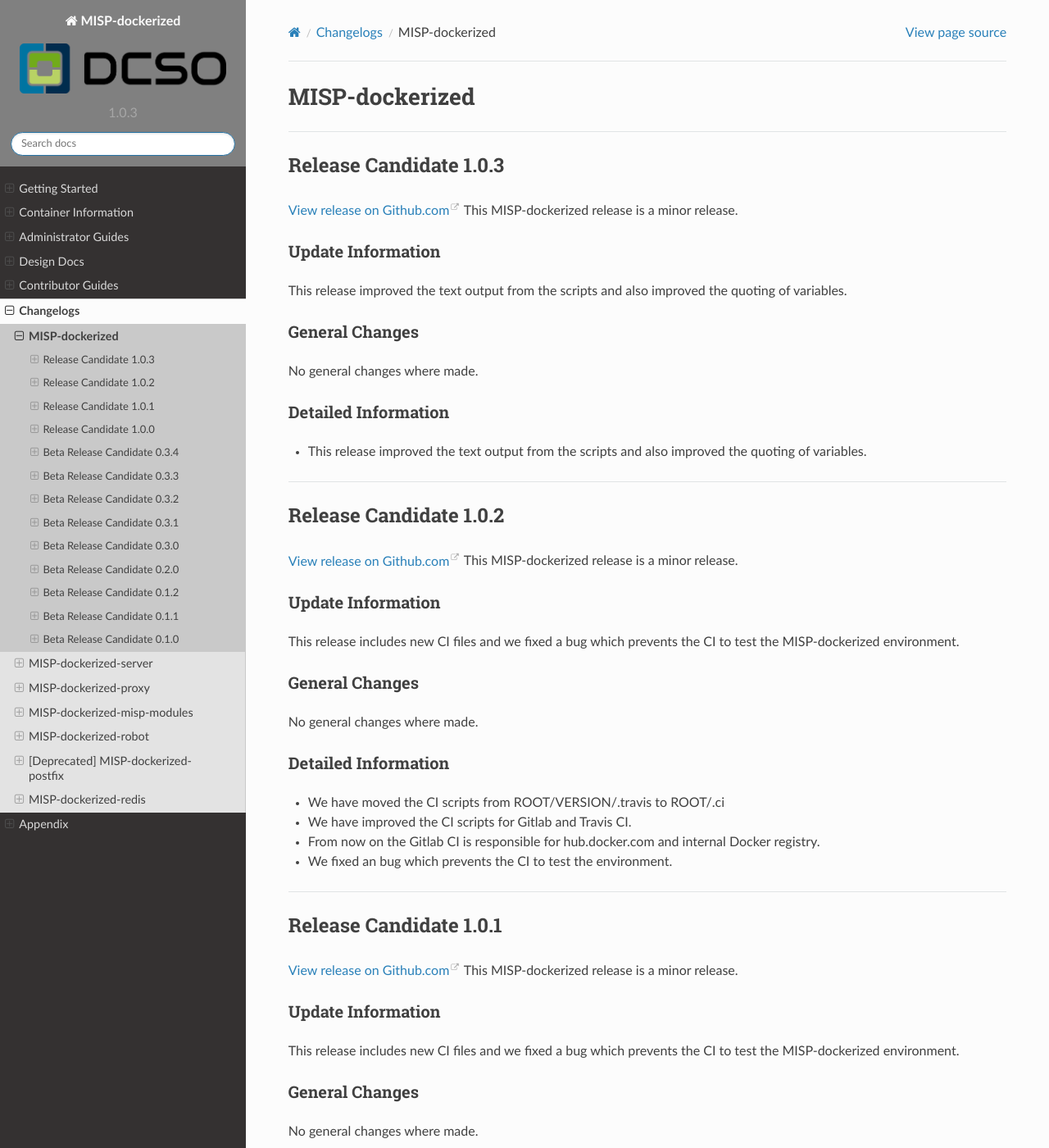
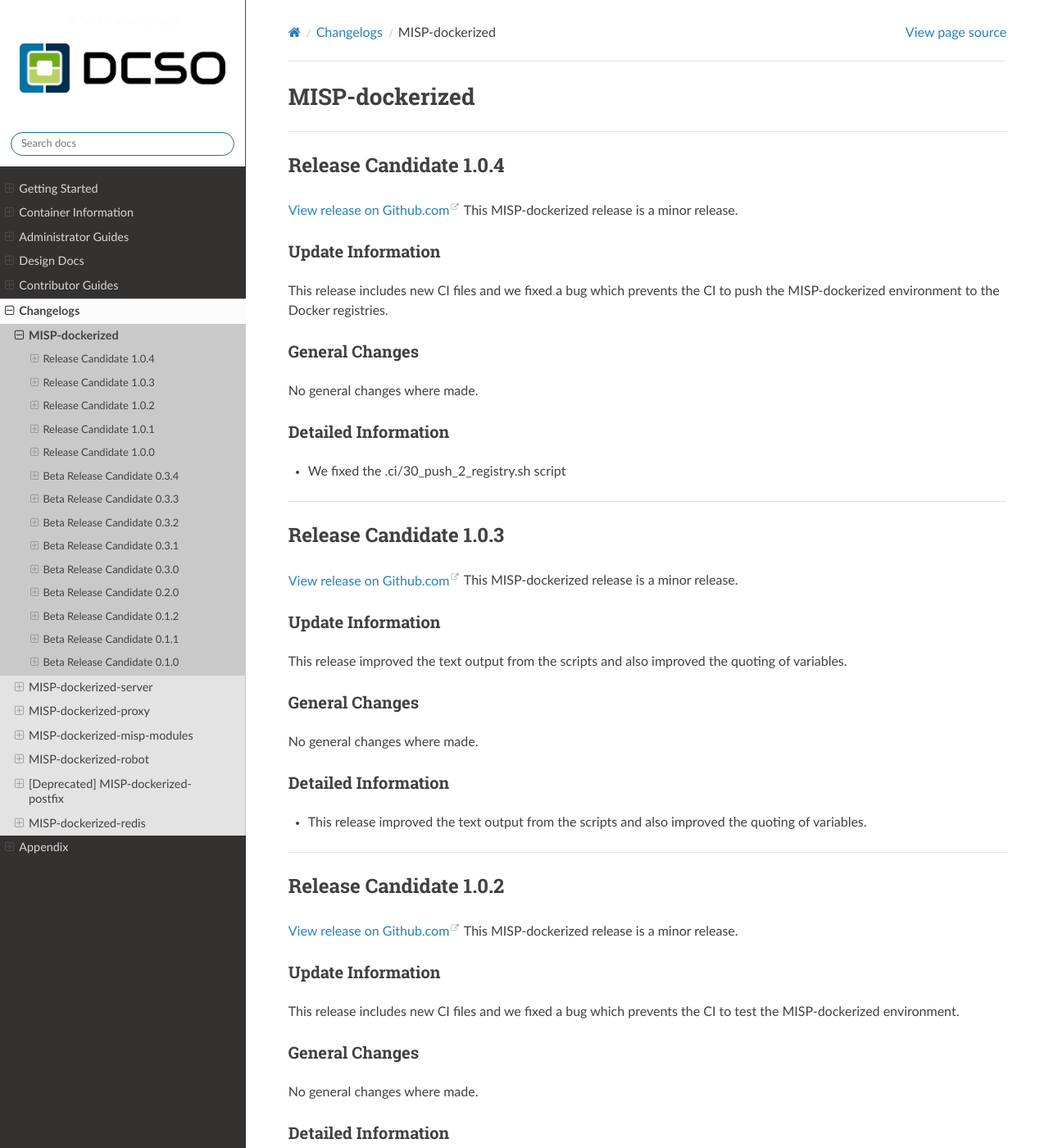
Before and after one commit to DCSO/MISP-dockerized-docs, a Sphinx documentation site: the page built from docs/changelogs/MISP-dockerized.md, in a window 1280 px wide and 1400 px high. Shown: the whole window at 82% size. Built offline with Sphinx 7.4.7 and the Read the Docs theme 2.0.0, drawn with Linux system fonts in a browser that asks for light colours; pages that are not in the unit, such as notebooks, are missing from menus.

Commit message:
Updated content and style (#7)
- We changed the content background color to white
- We  changed the sidebar top to white and added an border in the same color as the navigation area.
- We changed the relase version number to 1.0.3 and added the newest changelogs

```diff
--- a/docs/_static/style.css
+++ b/docs/_static/style.css
@@ -1,13 +1,18 @@
 /* Max Page width */
 .wy-nav-content {
     max-width: 1200px !important;
-
+    background: white;
 }
 
 /* Sidebar header (and topbar for mobile) */
 .wy-side-nav-search, .wy-nav-top {
-    background: #808080;
+    background: white;
+    border-right: 1px #4e4a4a solid;
   }
+
+.wy-nav-content {
+    background: white;
+}
 
   /* Sidebar */
 /* .wy-nav-side {
--- a/docs/changelogs/MISP-dockerized.md
+++ b/docs/changelogs/MISP-dockerized.md
@@ -2,6 +2,17 @@
 
 
 
+
+---
+## Release Candidate 1.0.4
+[View release on Github.com](https://github.com/DCSO/MISP-dockerized/releases/tag/v1.0.4)
+This MISP-dockerized release is a minor release.
+### Update Information
+This release includes new CI files and we fixed a bug which prevents the CI to push the MISP-dockerized environment to the Docker registries.
+### General Changes
+No general changes where made.
+### Detailed Information
+- We fixed the .ci/30_push_2_registry.sh script
 
 ---
 ## Release Candidate 1.0.3
```
Also changed, not shown: .travis.yml.
